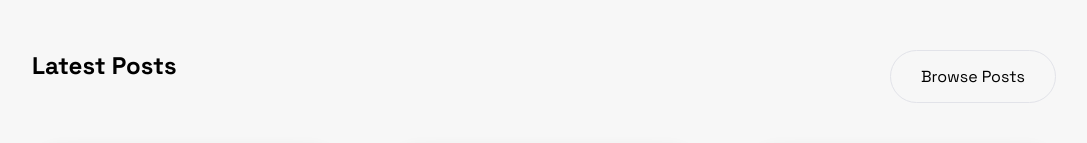
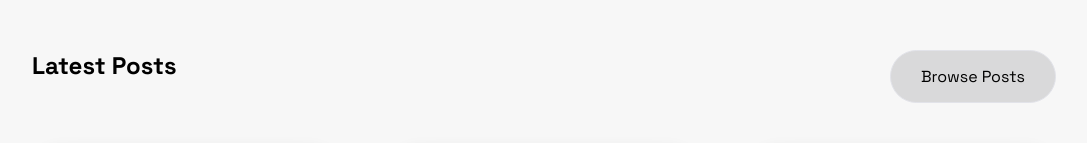
Before and after one commit to Annayeyo/Cards, a plain HTML site: page index.html in a window 1280 px wide. In both pictures the pointer is over the link "Browse Posts". Shown: the top 143 px of the page, without its empty margins (96-1183 px from the left). Drawn offline with Linux system fonts and the light colour scheme.

Commit message:
modified

```diff
--- a/css/style.css
+++ b/css/style.css
@@ -111,6 +111,11 @@ div.text-wrap > h2 {
 
 } */
 
+.b-post:hover {
+background-color: #cececfb5;
+transition: 0.5s;
+}
+
 .post-1:hover h2, .post-1:hover a, .post-1:hover .d-flex {
     color: #0d6efd;
     transition: 0.4s;
```
